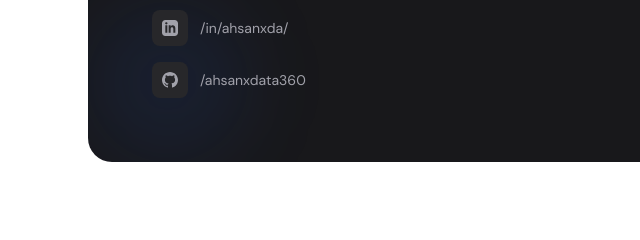
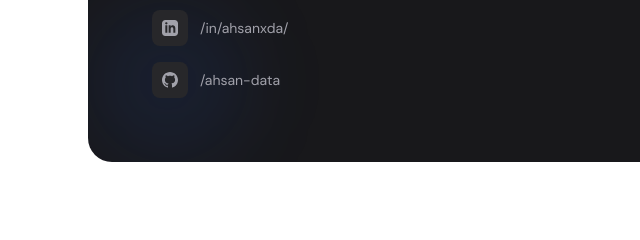
Before and after one commit to ahsan-data/portfolio, a plain HTML site: page index.html in a window 1280 px wide. Shown: the part 5114-5354 px from the top of the page, 0-640 px from the left. Drawn offline with nearby package versions, Linux system fonts and the light colour scheme.

Commit message:
Update index.html
Replace Git hub Account

```diff
--- a/index.html
+++ b/index.html
@@ -1033,7 +1033,7 @@
                   </span>
                   <span class="text-sm">/in/ahsanxda/</span>
                 </a>
-                <a href="https://github.com/ahsanxdata360" rel="noopener noreferrer" target="_blank"
+                <a href="https://github.com/ahsan-data" rel="noopener noreferrer" target="_blank"
                   class="group flex items-center gap-3 text-zinc-400 hover:text-white transition-colors">
                   <span
                     class="w-9 h-9 flex items-center justify-center bg-zinc-800 rounded-lg group-hover:bg-accent/20 transition-colors shrink-0">
@@ -1042,7 +1042,7 @@
                         d="M12 0c-6.626 0-12 5.373-12 12 0 5.302 3.438 9.8 8.207 11.387.599.111.793-.261.793-.577v-2.234c-3.338.726-4.033-1.416-4.033-1.416-.546-1.387-1.333-1.756-1.333-1.756-1.089-.745.083-.729.083-.729 1.205.084 1.839 1.237 1.839 1.237 1.07 1.834 2.807 1.304 3.492.997.107-.775.418-1.305.762-1.604-2.665-.305-5.467-1.334-5.467-5.931 0-1.311.469-2.381 1.236-3.221-.124-.303-.535-1.524.117-3.176 0 0 1.008-.322 3.301 1.23.957-.266 1.983-.399 3.003-.404 1.02.005 2.047.138 3.006.404 2.291-1.552 3.297-1.23 3.297-1.23.653 1.653.242 2.874.118 3.176.77.84 1.235 1.911 1.235 3.221 0 4.609-2.807 5.624-5.479 5.921.43.372.823 1.102.823 2.222v3.293c0 .319.192.694.801.576 4.765-1.589 8.199-6.086 8.199-11.386 0-6.627-5.373-12-12-12z" />
                     </svg>
                   </span>
-                  <span class="text-sm">/ahsanxdata360</span>
+                  <span class="text-sm">/ahsan-data</span>
                 </a>
               </div>
             </div>
```
